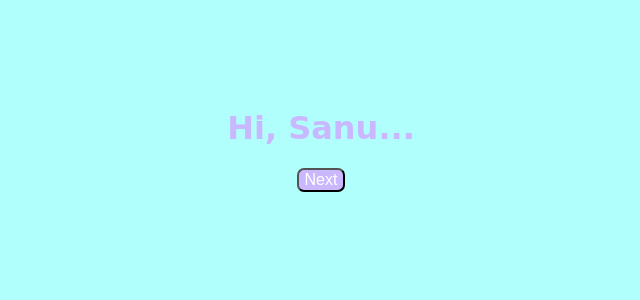
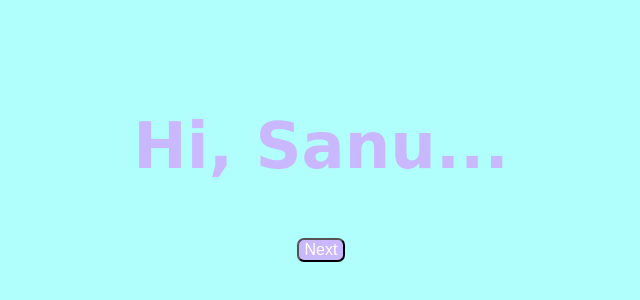
Before and after one commit to ChhetriPrem/love, a plain HTML site: page index.html in a window 1280 px wide. Shown: the part 144-444 px from the top of the page, without its empty margins (319-959 px from the left). Drawn offline with Linux system fonts and the light colour scheme.

Commit message:
Update styles.css

```diff
--- a/styles.css
+++ b/styles.css
@@ -1,6 +1,6 @@
 body{
   background-color: #B1FFFD;
-  justify-content: centre;
+  font-size: 200%;
 
 }
  #firstPag{
```
